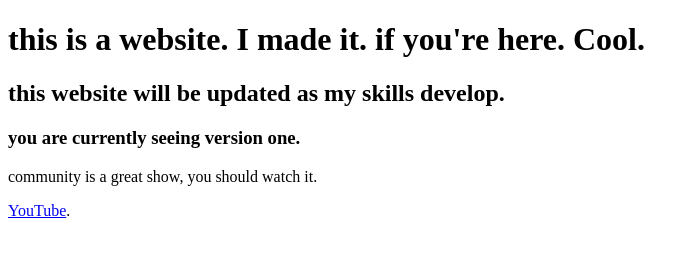
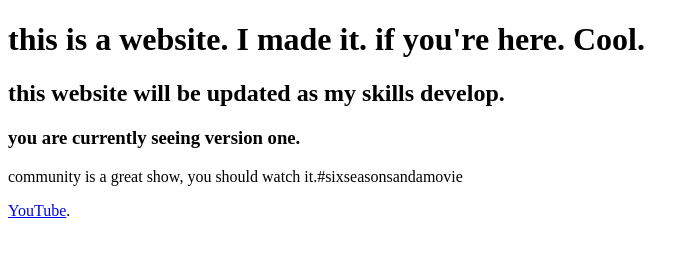
Before and after one commit to olivermakessites/doodrisekingdom.com, a plain HTML site: page index.html in a window 1280 px wide. Shown: the whole page, without its empty margins (0-699 px from the left). Drawn offline with Linux system fonts and the light colour scheme.

Commit message:
Update index.html

```diff
--- a/index.html
+++ b/index.html
@@ -7,7 +7,7 @@
 <h1> this is a website. I made it. if you're here. Cool.</h1>
 <h2>this website will be updated as my skills develop.</h2>
 <h3>you are currently seeing version one.</h3>
-<p> community is a great show, you should watch it.</p>
+<p> community is a great show, you should watch it.#sixseasonsandamovie</p>
 <a href="https://www.youtube.com/channel/UC0upjZZNrhaCjCh3JVsa8ig/feed?app=desktop">YouTube</a>.
 <br>
 </body>
```
